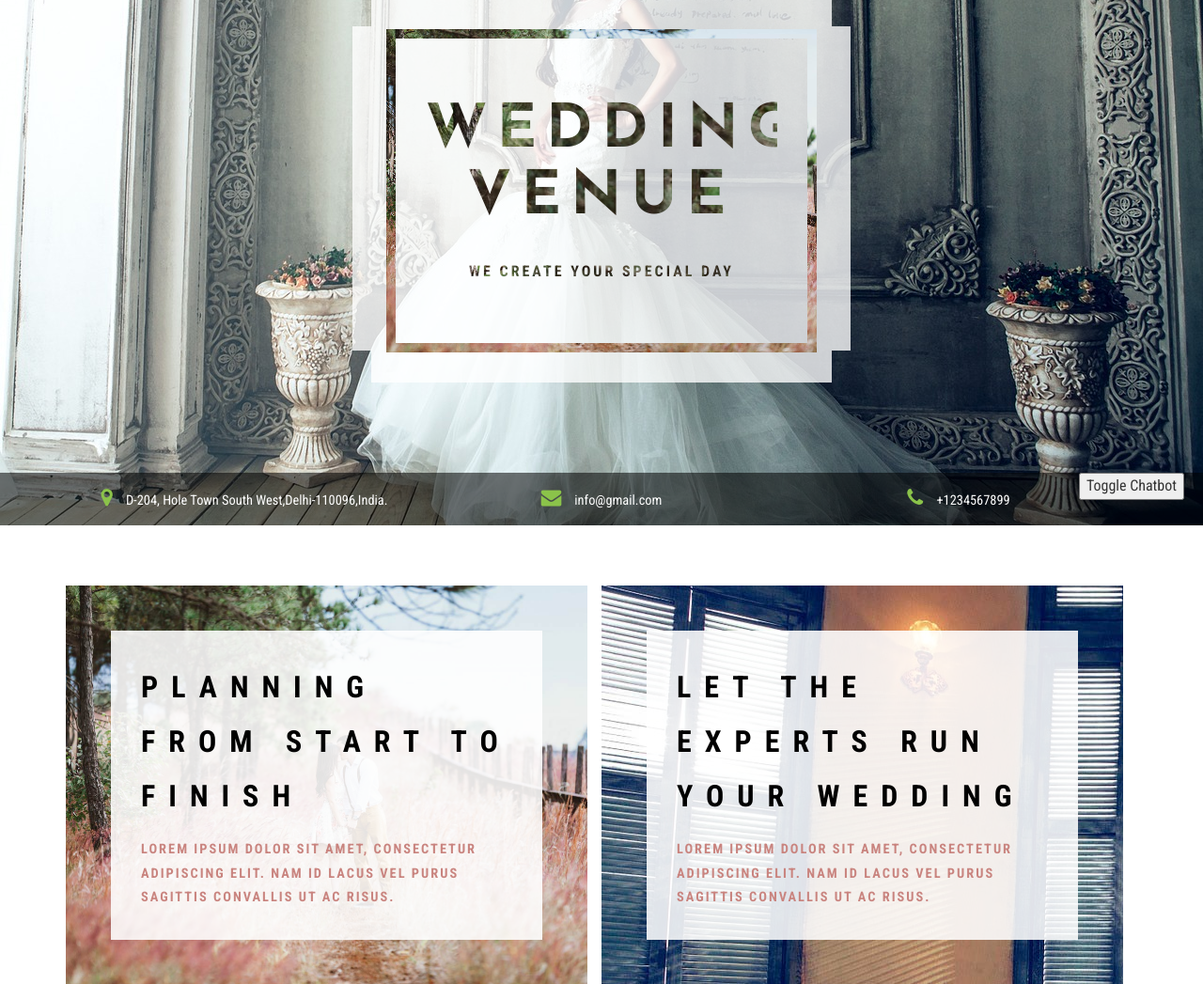
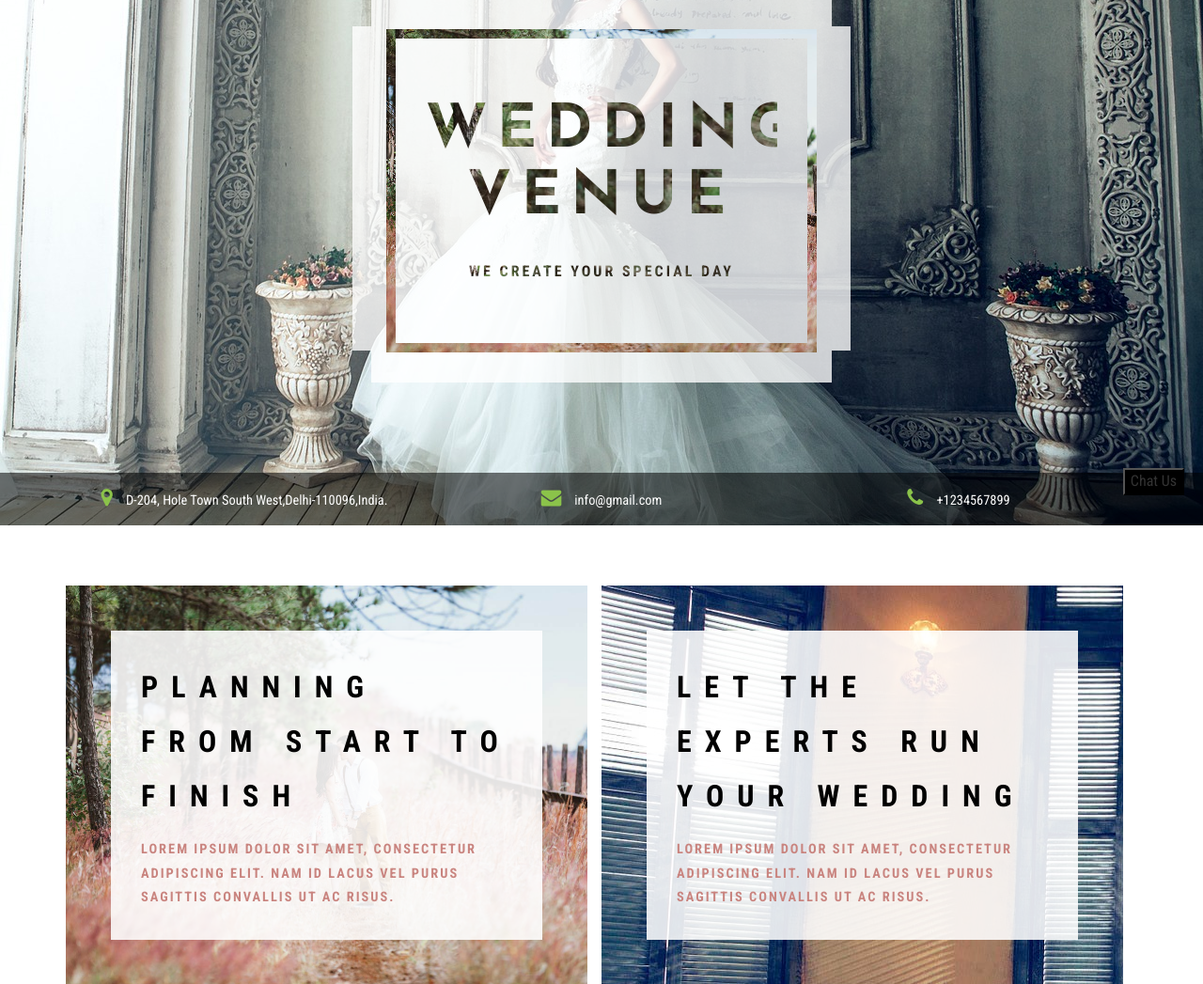
Before and after one commit to Iram7208/online_banquet_booking, a PHP site: page / in a window 1280 px wide. Shown: the part 248-1295 px from the top of the page at 94% size. Run offline with PHP 8.4, Linux system fonts and the light colour scheme; a user stored in the database is signed in; data comes from the database, SQL or seed files in the repository.

Commit message:
Update index.php

```diff
--- a/index.php
+++ b/index.php
@@ -159,7 +159,7 @@ foreach($results as $row)
         });
     });
 </script>
-<button id="toggleChatbot" style="position: fixed; bottom: 20px; right: 20px; z-index: 999;">Toggle Chatbot</button>
+<button id="toggleChatbot" style="background-color:black; text-color:white; position: fixed; bottom: 25px; right: 20px; z-index: 999;">Chat Us</button>
 <iframe id="chatbotFrame" src="https://webchat.botframework.com/embed/banquetmanagement-bot?s=Ud-O7xIhOLs.s_m2z9syutmyeSftp81niCf9hJ-d8sHAjg5_fypQ67g" style="display: none; height: 502px; max-height: 502px; position: fixed; bottom: 0; right: 0;"></iframe>
 </body>
 </html>
```
